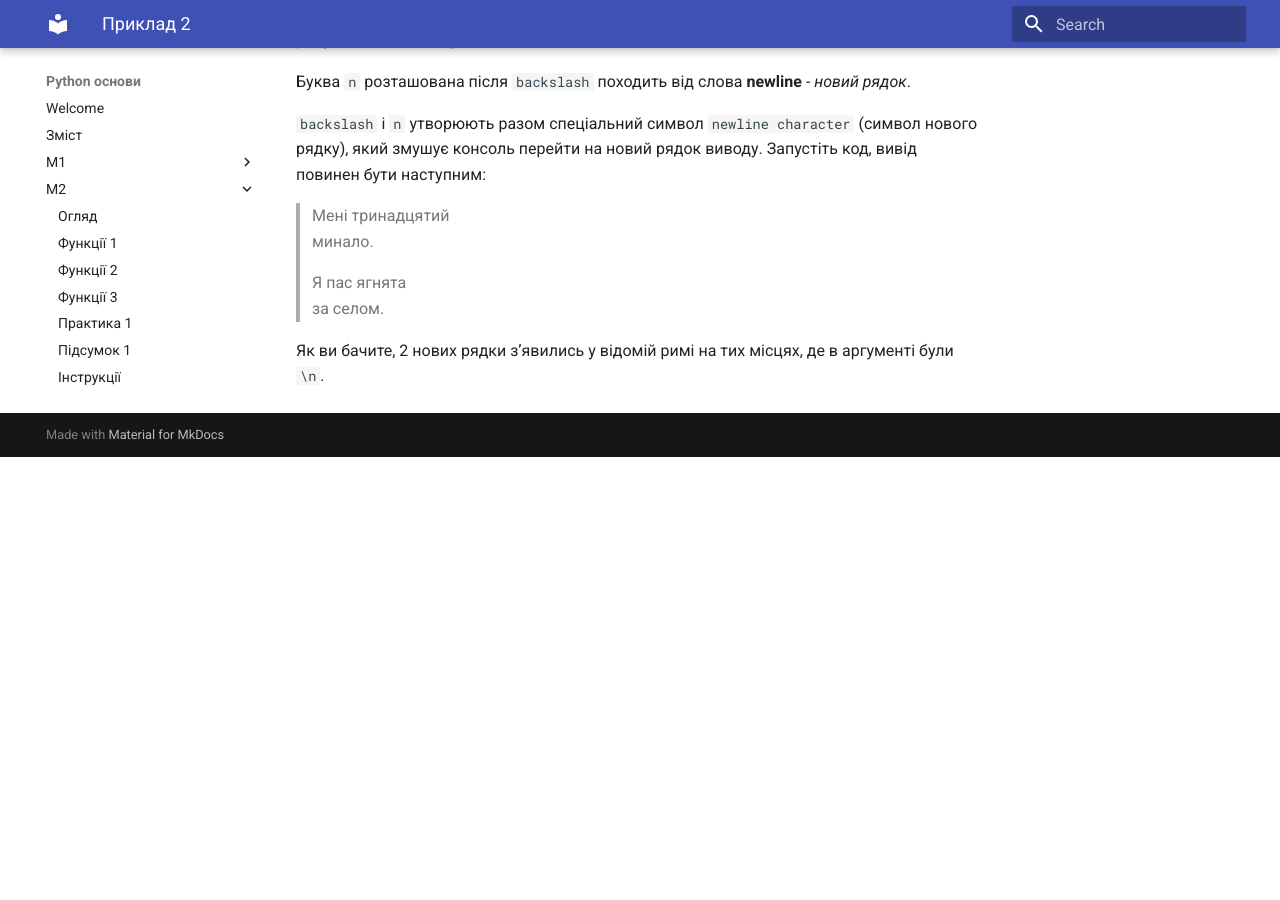
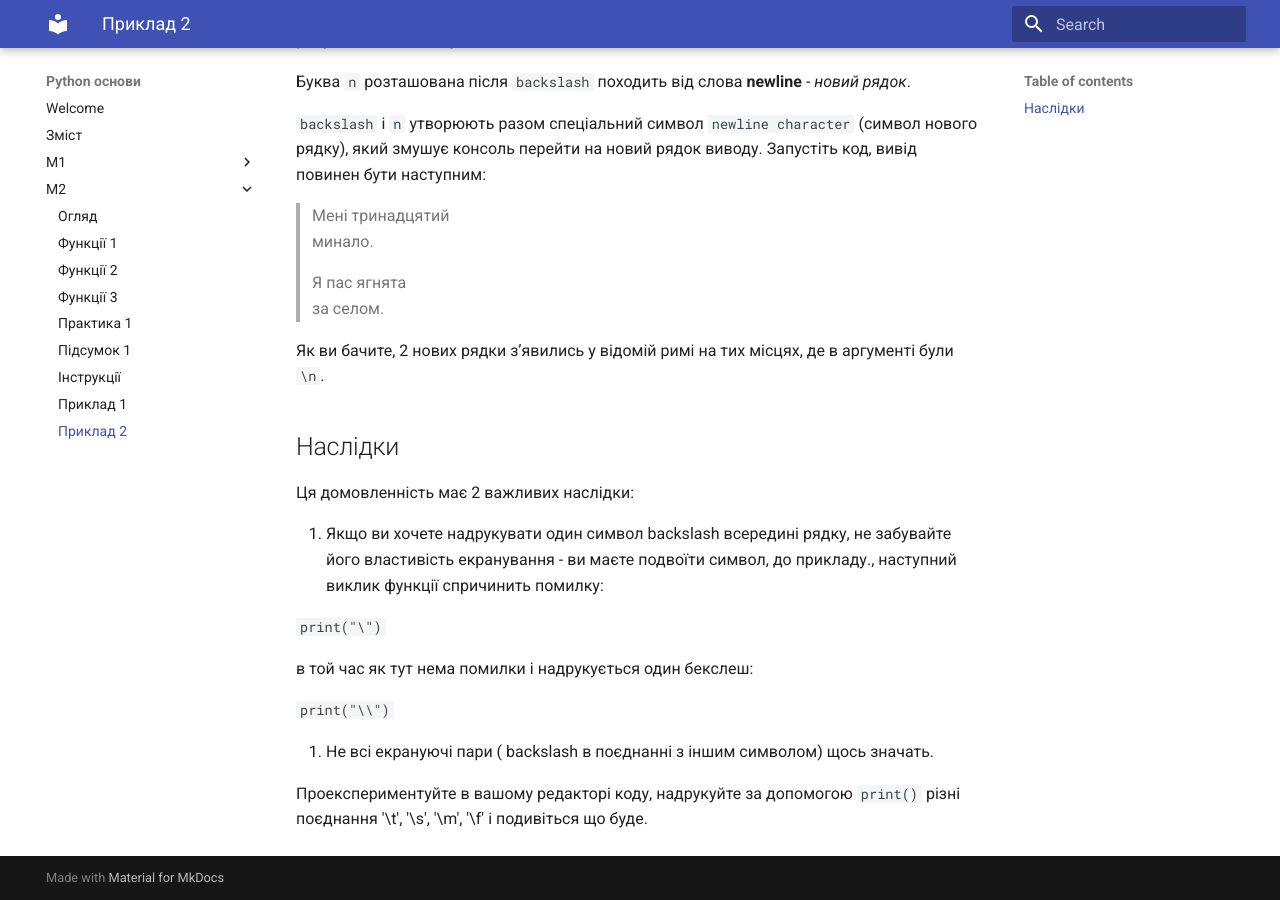
Before and after one commit to ekidscoding/python0, an MkDocs documentation site: the page built from docs/M2/209_escape_seq.md, in a window 1280 px wide and 900 px high, scrolled down 597 px. Built offline with MkDocs 1.6.1 and Material for MkDocs 9.7.7, drawn with Linux system fonts in a browser that asks for light colours; before the commit the page ends 1054 px from its top, so only the background shows below that.

Commit message:
300325 23

```diff
--- a/docs/M2/209_escape_seq.md
+++ b/docs/M2/209_escape_seq.md
@@ -32,3 +32,22 @@
 > за селом.
 
 Як ви бачите, 2 нових рядки зʼявились у відомій римі на тих місцях, де в аргументі були `\n`.
+
+
+## Наслідки
+
+Ця домовленність має 2 важливих наслідки:
+
+1. Якщо ви хочете надрукувати один символ backslash всередині рядку, не забувайте його властивість екранування - ви маєте подвоїти символ, до прикладу., наступний виклик функції спричинить помилку:
+
+`print("\")`
+
+в той час як тут нема помилки і надрукується один бекслеш:
+
+`print("\\")`
+
+
+2. Не всі екрануючі пари ( backslash в поєднанні з іншим символом) щось значать.
+
+
+Проекспериментуйте в вашому редакторі коду, надрукуйте за допомогою `print()` різні поєднання '\t', '\s', '\m', '\f' і подивіться що буде.
```
